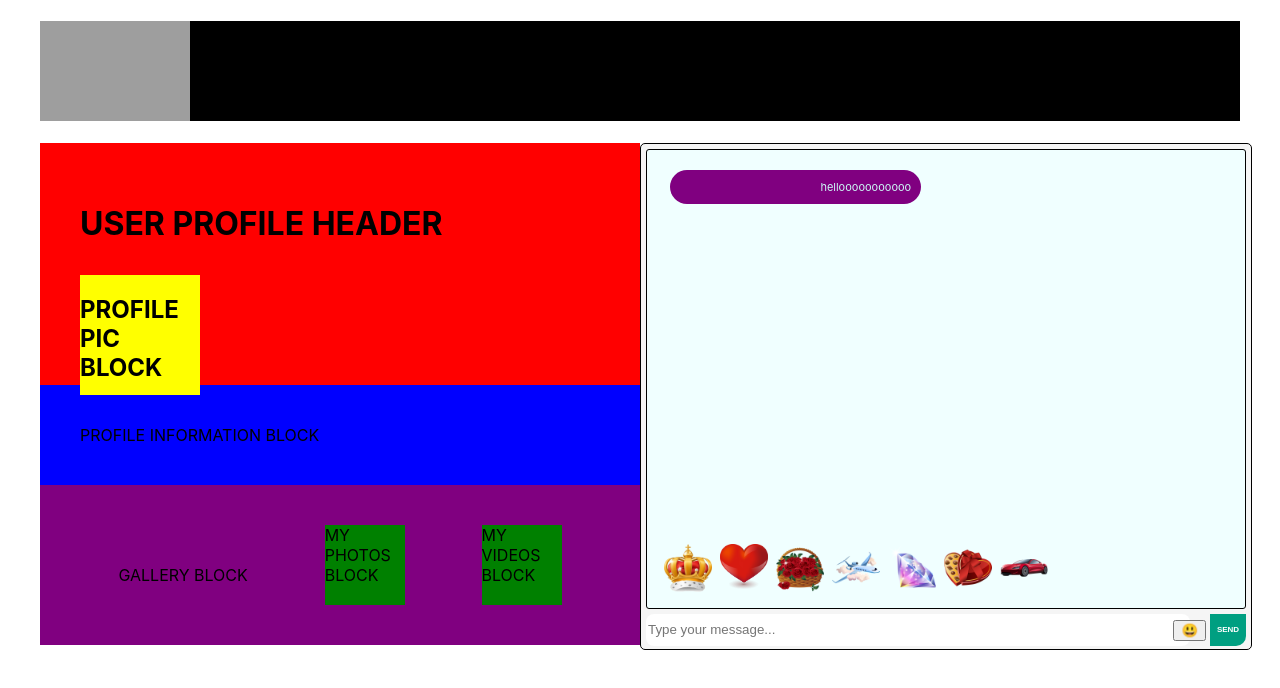
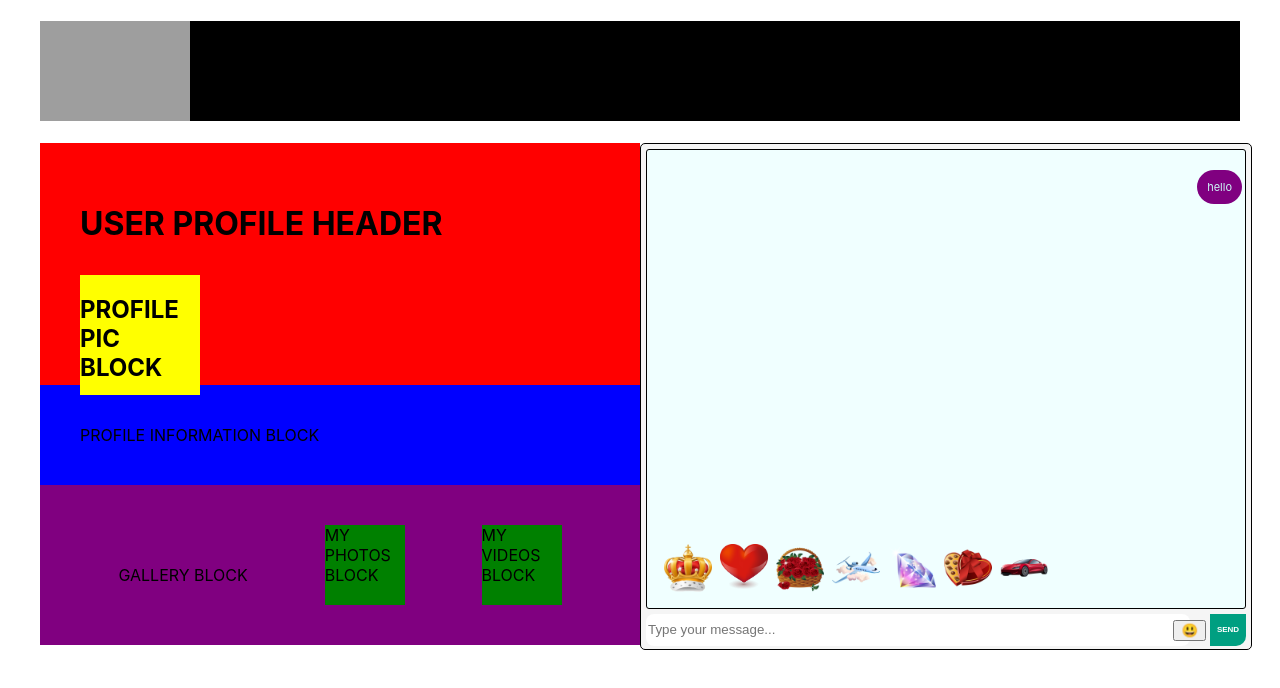
Before and after one commit to rockzNB/ChatBoxReact, a React (Create React App) app: page / in a window 1280 px wide. Shown: the top 688 px of the page. Built offline with nearby package versions, Linux system fonts and the light colour scheme; grey boxes are pictures that could not be loaded.

Commit message:
fixed fakemessage not showing up properly

```diff
--- a/src/pages/Home/chat/chat.js
+++ b/src/pages/Home/chat/chat.js
@@ -124,7 +124,7 @@ export default function ChatBox() {
     setTextMessages((prevState) => [
       ...prevState,
       {
-        value: "hellooooooooooo",
+        value: "hello",
         type: "text",
       },
     ]);
--- a/src/pages/Home/chat/components/message-renderer/index.js
+++ b/src/pages/Home/chat/components/message-renderer/index.js
@@ -32,12 +32,16 @@ export function MessageRenderer({ textMessages = [], removeMessage }) {
                 >
                   &times;
                 </button>
-                {text.value}{" "}
+                {text.value}
               </div>
             );
           }
           if (text.type === "text" && !text.owner) {
-            return <div className="chat_fake_textarea">{text.value}</div>;
+            return (
+              <div className="chat_fake_textarea">
+                <div className="chat_fake_textarea_text">{text.value}</div>
+              </div>
+            );
           } else {
             return (
               <div>
--- a/src/pages/Home/chat/components/message-renderer/styles.css
+++ b/src/pages/Home/chat/components/message-renderer/styles.css
@@ -8,25 +8,9 @@
   padding: 10px 0 0 20px;
 }
 
-.chat_text_area {
-    margin-top: 10px;
-
-    position: relative;
-    max-width: 40%;
-    padding: 10px 10px;
-    margin-bottom: 10px;
-    background-color: #009f83;
-    display: table;
-    border-radius: 20px;
-    color: #ccf7f5;
-    font-size: 11px;
-    vertical-align: middle;
-    word-break: break-word;
-    margin-left: 3px;
-}
-
 .chat_text_container {
   padding-bottom: 75px;
+  max-width: 100%;
 }
 
 .chat_remove_message {
@@ -59,21 +43,47 @@
 .chat_remove_message:hover {
   background: #d8222c;
 }
+.chat_text_area {
+  margin-top: 10px;
 
-.chat_fake_textarea {
-    margin-top: 10px;
   position: relative;
   max-width: 40%;
   padding: 10px 10px;
   margin-bottom: 10px;
-    background-color: purple;
-
+  background-color: #009f83;
+  display: table;
   border-radius: 20px;
   color: #ccf7f5;
   font-size: 11px;
   vertical-align: middle;
   word-break: break-word;
   margin-left: 3px;
+}
+
+.chat_fake_textarea {
+
+  position: relative;
+  max-width: 100%;
+
   display: flex;
   justify-content: flex-end;
+
+
+
+
+  margin-right: 3px;
 }
+
+.chat_fake_textarea_text {
+  max-width: 40%;
+    color: #ccf7f5;
+    word-break: break-word;
+    background-color: purple;
+    font-size: 11px;
+    vertical-align: middle;
+    border-radius: 20px;
+    padding: 10px 10px;
+    margin-bottom: 10px;
+    margin-top: 10px;
+
+}
```
Lines whose indentation alone changed are shown as unchanged.
